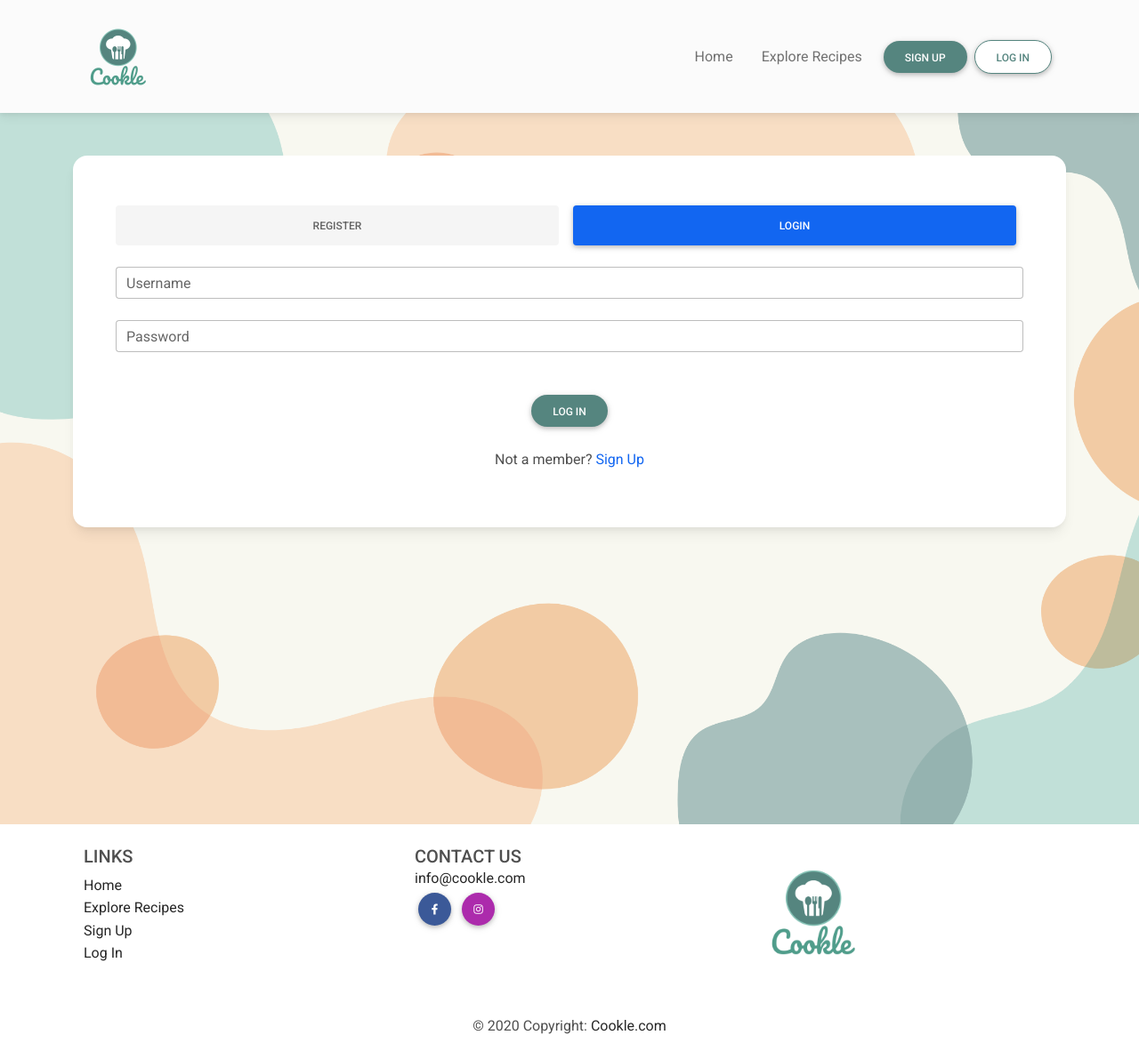
After one commit to dissyulina/cookle-cookbook, a Flask app: page /register in a window 1280 px wide. The commit adds this page. Shown: the whole page at 89% size. Run offline with Flask 2, Linux system fonts and the light colour scheme; some libraries are stand-ins or nearby versions.

Commit message:
Add Sign up template

```diff
--- a/app.py
+++ b/app.py
@@ -4,6 +4,7 @@ from flask import (
     redirect, request, session, url_for)
 from flask_pymongo import PyMongo
 from bson.objectid import ObjectId
+from werkzeug.security import generate_password_hash, check_password_hash
 if os.path.exists("env.py"):
     import env
 
@@ -24,6 +25,11 @@ def get_recipes():
     return render_template("recipes.html", recipes=recipes)
 
 
+@app.route("/register", methods=["GET", "POST"])
+def register():
+    return render_template("register.html")
+
+
 if __name__ == "__main__":
     app.run(host=os.environ.get("IP"),
             port=int(os.environ.get("PORT")),
--- a/static/css/style.css
+++ b/static/css/style.css
@@ -67,3 +67,9 @@
     height: 100%;
     min-height: 100vh;
 }
+
+/*Sign up / log in page
+.card-login {
+    max-width: 800px;
+}
+*/
--- a/templates/base.html
+++ b/templates/base.html
@@ -25,7 +25,7 @@
             <!-- Container wrapper -->
             <div class="container">
                 <!-- Navbar brand -->
-                <a class="navbar-brand me-2" href="">
+                <a class="navbar-brand me-2" href="#">
                     <img src="{{ url_for('static', filename='images/logo.png') }}" alt="" loading="lazy">
                 </a>
 
@@ -44,14 +44,14 @@
                             <a class="nav-link" href="#">Home</a>
                         </li>
                         <li class="nav-item me-3">
-                            <a class="nav-link" href="#">Explore Recipes</a>
+                            <a class="nav-link" href="{{ url_for('get_recipes') }}">Explore Recipes</a>
                         </li>
                     </ul>
                     <!-- Sign up / log in buttons -->
                     <div class="d-flex align-items-center">
-                        <button type="button" class="btn btn-primary me-2">
+                        <a role="button" class="btn btn-primary me-2" href="{{ url_for('register') }}">
                             Sign Up
-                        </button>
+                        </a>
                         <button type="button" class="btn btn-secondary me-3">
                             Log In
                         </button>
--- /dev/null
+++ b/templates/register.html
@@ -0,0 +1,97 @@
+{% extends "base.html" %}
+{% block content %}
+<section>
+    <div class="w-100 background">
+        <div class="overlay py-5">
+            <div class="container">
+                <div class="card p-2 p-md-5 text-center card-login">
+                    <!-- Pills navs -->
+                    <ul class="nav nav-pills nav-justified mb-3" id="ex1" role="tablist">
+                        <li class="nav-item" role="presentation">
+                            <a class="nav-link" id="tab-register" data-mdb-toggle="pill" href="#pills-register"
+                                role="tab" aria-controls="pills-register" aria-selected="true">
+                                Register
+                            </a>
+                        </li>
+                        <li class="nav-item" role="presentation">
+                            <a class="nav-link active" id="tab-login" data-mdb-toggle="pill" href="#pills-login"
+                                role="tab" aria-controls="pills-login" aria-selected="false">
+                                Login
+                            </a>
+                        </li>
+                    </ul>
+                    <!-- Pills navs -->
+
+                    <!-- Pills content -->
+                    <div class="tab-content">
+                        <div class="tab-pane fade" id="pills-register" role="tabpanel" aria-labelledby="tab-register">
+                            <form>
+                                <!-- Name input -->
+                                <div class="form-outline mb-4">
+                                    <input type="text" id="name" name="name" class="form-control" />
+                                    <label class="form-label" for="name">Name</label>
+                                </div>
+                                <!-- Username input -->
+                                <div class="form-outline mb-4">
+                                    <input type="text" id="username" name="username" class="form-control" />
+                                    <label class="form-label" for="username">Username</label>
+                                </div>
+                                <!-- Email input -->
+                                <div class="form-outline mb-4">
+                                    <input type="email" id="email" name="email" class="form-control" />
+                                    <label class="form-label" for="email">Email</label>
+                                </div>
+                                <!-- Password input -->
+                                <div class="form-outline mb-4">
+                                    <input type="password" id="password" name="password" class="form-control" />
+                                    <label class="form-label" for="password">Password</label>
+                                </div>
+                                <!-- Repeat Password input -->
+                                <div class="form-outline mb-4">
+                                    <input type="password" id="repeatpassword" name="repeatpassword" class="form-control" />
+                                    <label class="form-label" for="repeatpassword">Repeat password</label>
+                                </div>
+                                <!-- About input -->
+                                <div class="form-outline mb-4">
+                                    <textarea class="form-control" id="about" name="about" rows="4"></textarea>
+                                    <label class="form-label" for="about">About you and your love for cooking</label>
+                                </div>
+                                <!-- Submit button -->
+                                <button type="submit" class="btn btn-primary my-3">Sign Up</button>
+                                <!-- Login buttons -->
+                                <div class="text-center">
+                                    <p>Already a member? <a href="#!">Log In</a></p>
+                                </div>
+                            </form>
+                        </div>
+
+                        <div class="tab-pane fade show active" id="pills-login" role="tabpanel"
+                            aria-labelledby="tab-login">
+                            <form>
+                                <!-- Username input -->
+                                <div class="form-outline mb-4">
+                                    <input type="email" id="loginName" class="form-control"/>
+                                    <label class="form-label" for="loginName">Username</label>
+                                </div>
+                                <!-- Password input -->
+                                <div class="form-outline mb-4">
+                                    <input type="password" id="loginPassword" class="form-control"/>
+                                    <label class="form-label" for="loginPassword">Password</label>
+                                </div>
+                                <!-- Submit button -->
+                                <button type="submit" class="btn btn-primary my-4">Log In</button>
+                                <!-- Login buttons -->
+                                <div class="text-center">
+                                    <p>Not a member? <a href="#!">Sign Up</a></p>
+                                </div>
+                            </form>
+                        </div>
+                    </div>
+                </div>
+            </div>
+        </div>
+    </div>
+</section>
+
+
+{% endblock %}
```
